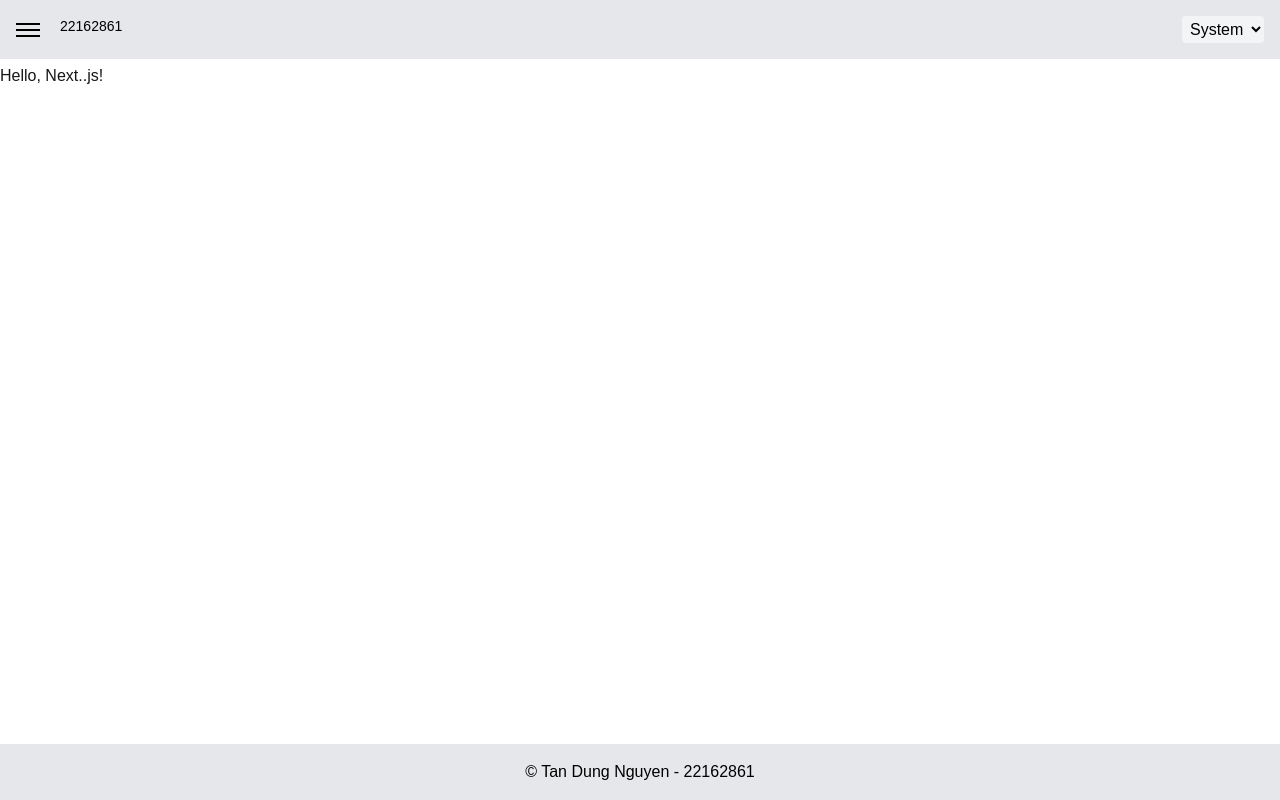
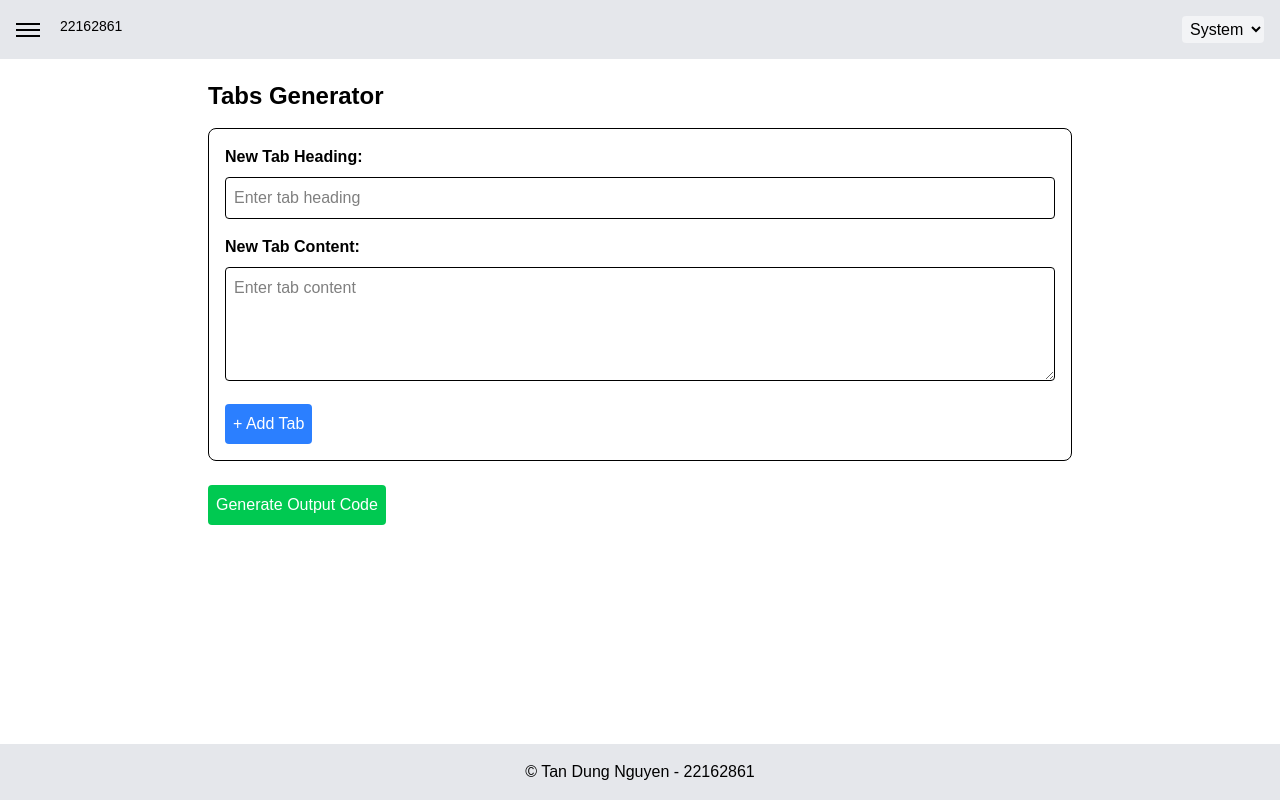
Before and after one commit to Snailsnewhead/crazy-hamburger-website, a Next.js app: page / in a window 1280 px wide. Built offline with nearby package versions, Linux system fonts and the light colour scheme.

Commit message:
Add tab generator with localStorage and HTML output // Assisted by Grok for code structure

```diff
--- a/src/app/page.tsx
+++ b/src/app/page.tsx
@@ -1,3 +1,203 @@
+'use client'; // Enables client-side React features (state, effects)
+
+import { useState, useEffect } from 'react';
+
+// Define Tab interface for TypeScript typing
+interface Tab {
+  heading: string;
+  content: string;
+}
+
 export default function Home() {
-  return <h1>Hello, Next..js!</h1>;
+  // State for tabs array (up to 15), new tab inputs, and generated output
+  const [tabs, setTabs] = useState<Tab[]>([]);
+  const [newHeading, setNewHeading] = useState('');
+  const [newContent, setNewContent] = useState('');
+  const [output, setOutput] = useState('');
+
+  // Load tabs from localStorage on page load
+  useEffect(() => {
+    try {
+      const stored = localStorage.getItem('tabs');
+      if (stored) {
+        const parsed = JSON.parse(stored);
+        if (Array.isArray(parsed)) {
+          setTabs(parsed.slice(0, 15)); // Limit to 15 on load
+        }
+      }
+    } catch (error) {
+      console.error('Error loading tabs from localStorage:', error);
+      setTabs([]); // Reset if invalid
+    }
+  }, []);
+
+  // Save tabs to localStorage whenever tabs change
+  useEffect(() => {
+    if (tabs.length > 0) {
+      localStorage.setItem('tabs', JSON.stringify(tabs));
+    } else {
+      localStorage.removeItem('tabs'); // Clear if no tabs
+    }
+  }, [tabs]);
+
+  // Add a new tab (limit to 15)
+  const addTab = () => {
+    if (tabs.length >= 15) {
+      alert('Maximum 15 tabs allowed.');
+      return;
+    }
+    const newTab = {
+      heading: newHeading.trim() || `Tab ${tabs.length + 1}`,
+      content: newContent.trim() || 'Default content',
+    };
+    setTabs([...tabs, newTab]);
+    setNewHeading('');
+    setNewContent('');
+  };
+
+  // Remove a tab by index
+  const removeTab = (index: number) => {
+    const updatedTabs = tabs.filter((_, i) => i !== index);
+    setTabs(updatedTabs);
+  };
+
+  // Update tab heading or content by index
+  const updateTab = (index: number, field: 'heading' | 'content', value: string) => {
+    const updatedTabs = [...tabs];
+    updatedTabs[index][field] = value.trim();
+    setTabs(updatedTabs);
+  };
+
+  // Generate HTML+JS output with inline CSS only
+  const generateOutput = () => {
+    if (tabs.length === 0) {
+      setOutput('No tabs to generate.');
+      return;
+    }
+
+    let html = '<!DOCTYPE html><html lang="en"><head><title>Tabs Example</title></head><body>';
+    html += '<div style="border: 1px solid #ccc; padding: 10px; max-width: 800px; margin: 0 auto;">';
+
+    // Generate radio inputs and labels for tabs (inline styles)
+    tabs.forEach((tab, i) => {
+      html += `<input type="radio" id="tab${i}" name="tabs" style="display: none;" ${i === 0 ? 'checked' : ''}>`;
+      html += `<label for="tab${i}" style="display: inline-block; padding: 10px 20px; background-color: #f0f0f0; cursor: pointer; margin-right: 5px; border: 1px solid #ccc; border-bottom: none; border-radius: 5px 5px 0 0;">${tab.heading}</label>`;
+    });
+
+    // Generate content divs (hidden except first)
+    tabs.forEach((tab, i) => {
+      html += `<div id="content${i}" style="display: ${i === 0 ? 'block' : 'none'}; padding: 20px; border: 1px solid #ccc; border-radius: 0 0 5px 5px;">${tab.content}</div>`;
+    });
+
+    html += '</div>';
+
+    // Inline JS for tab switching
+    html += '<script>';
+    html += 'document.querySelectorAll(\'input[name="tabs"]\').forEach((radio, i) => {';
+    html += '  radio.addEventListener("change", () => {';
+    html += '    document.querySelectorAll(\'[id^="content"]\').forEach(c => c.style.display = "none");';
+    html += '    document.getElementById("content" + i).style.display = "block";';
+    html += '  });';
+    html += '});';
+    html += '</script>';
+
+    html += '</body></html>';
+
+    setOutput(html);
+  };
+
+  return (
+    <main className="p-4 max-w-4xl mx-auto text-black dark:text-white">
+      <h1 className="text-2xl font-bold mb-4">Tabs Generator</h1>
+      {/* New Tab Form */}
+      <div className="mb-6 border p-4 rounded-lg bg-white dark:bg-gray-800">
+        <label htmlFor="new-heading" className="block mb-2 font-semibold">New Tab Heading:</label>
+        <input
+          id="new-heading"
+          type="text"
+          value={newHeading}
+          onChange={(e) => setNewHeading(e.target.value)}
+          placeholder="Enter tab heading"
+          className="p-2 border rounded w-full mb-4 text-black dark:text-white bg-white dark:bg-gray-700"
+          aria-label="New tab heading"
+        />
+        <label htmlFor="new-content" className="block mb-2 font-semibold">New Tab Content:</label>
+        <textarea
+          id="new-content"
+          value={newContent}
+          onChange={(e) => setNewContent(e.target.value)}
+          placeholder="Enter tab content"
+          className="p-2 border rounded w-full mb-4 text-black dark:text-white bg-white dark:bg-gray-700"
+          rows={4}
+          aria-label="New tab content"
+        />
+        <button
+          onClick={addTab}
+          className="bg-blue-500 text-white p-2 rounded hover:bg-blue-600"
+          aria-label="Add new tab"
+        >
+          + Add Tab
+        </button>
+      </div>
+
+      {/* Existing Tabs List */}
+      <div role="region" aria-label="Existing tabs list">
+        {tabs.map((tab, i) => (
+          <div key={i} className="mb-6 border p-4 rounded-lg bg-white dark:bg-gray-800">
+            <label htmlFor={`heading-${i}`} className="block mb-2 font-semibold">Tab ${i + 1} Heading:</label>
+            <input
+              id={`heading-${i}`}
+              type="text"
+              value={tab.heading}
+              onChange={(e) => updateTab(i, 'heading', e.target.value)}
+              className="p-2 border rounded w-full mb-4 text-black dark:text-white bg-white dark:bg-gray-700"
+              aria-label={`Edit tab ${i + 1} heading`}
+            />
+            <label htmlFor={`content-${i}`} className="block mb-2 font-semibold">Tab ${i + 1} Content:</label>
+            <textarea
+              id={`content-${i}`}
+              value={tab.content}
+              onChange={(e) => updateTab(i, 'content', e.target.value)}
+              className="p-2 border rounded w-full mb-4 text-black dark:text-white bg-white dark:bg-gray-700"
+              rows={4}
+              aria-label={`Edit tab ${i + 1} content`}
+            />
+            <button
+              onClick={() => removeTab(i)}
+              className="bg-red-500 text-white p-2 rounded hover:bg-red-600"
+              aria-label={`Remove tab ${i + 1}`}
+            >
+              - Remove Tab
+            </button>
+          </div>
+        ))}
+      </div>
+
+      {/* Generate Output Button */}
+      <button
+        onClick={generateOutput}
+        className="bg-green-500 text-white p-2 rounded hover:bg-green-600 mb-6"
+        aria-label="Generate HTML output"
+      >
+        Generate Output Code
+      </button>
+
+      {/* Output Textarea */}
+      {output && (
+        <div className="mb-4">
+          <label htmlFor="output-code" className="block mb-2 font-semibold">Generated HTML Code (Copy and Paste into hello.html):</label>
+          <textarea
+            id="output-code"
+            readOnly
+            value={output}
+            className="w-full h-64 p-2 border rounded text-black dark:text-white bg-white dark:bg-gray-700 font-mono text-sm"
+            aria-label="Generated HTML code"
+          />
+          <p className="mt-2 text-sm">Paste this into a .html file and open in a web browser to test. It uses only inline CSS and JS for tab switching.</p>
+        </div>
+      )}
+    </main>
+  );
 }
+
+// Assisted by Grok for code structure and logic.
```
